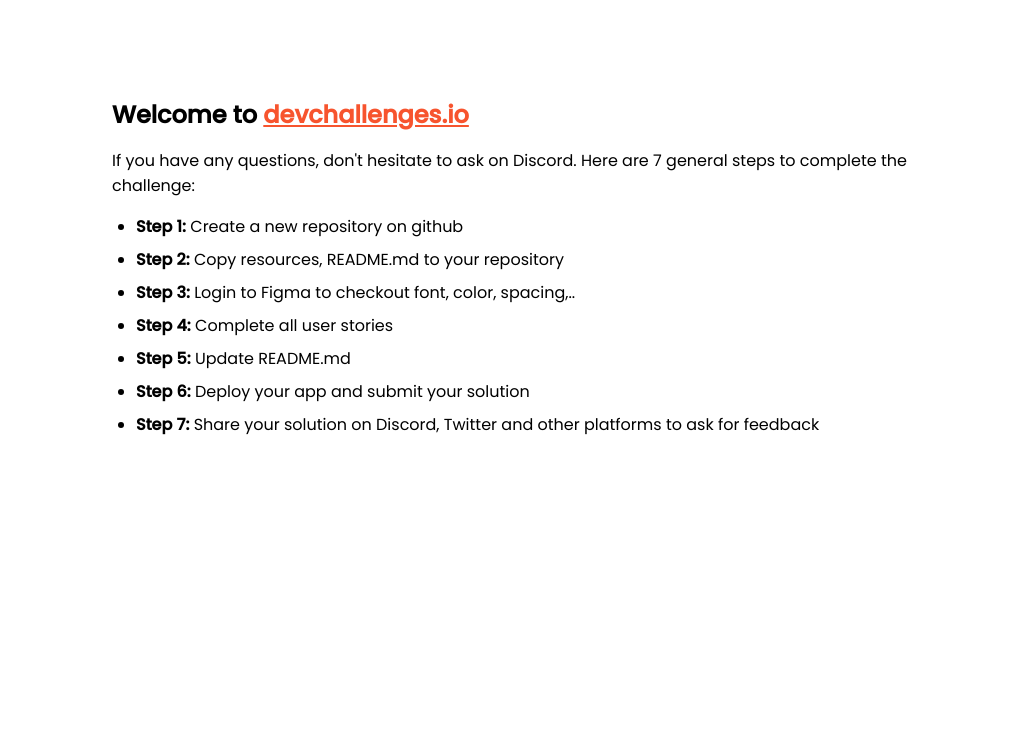
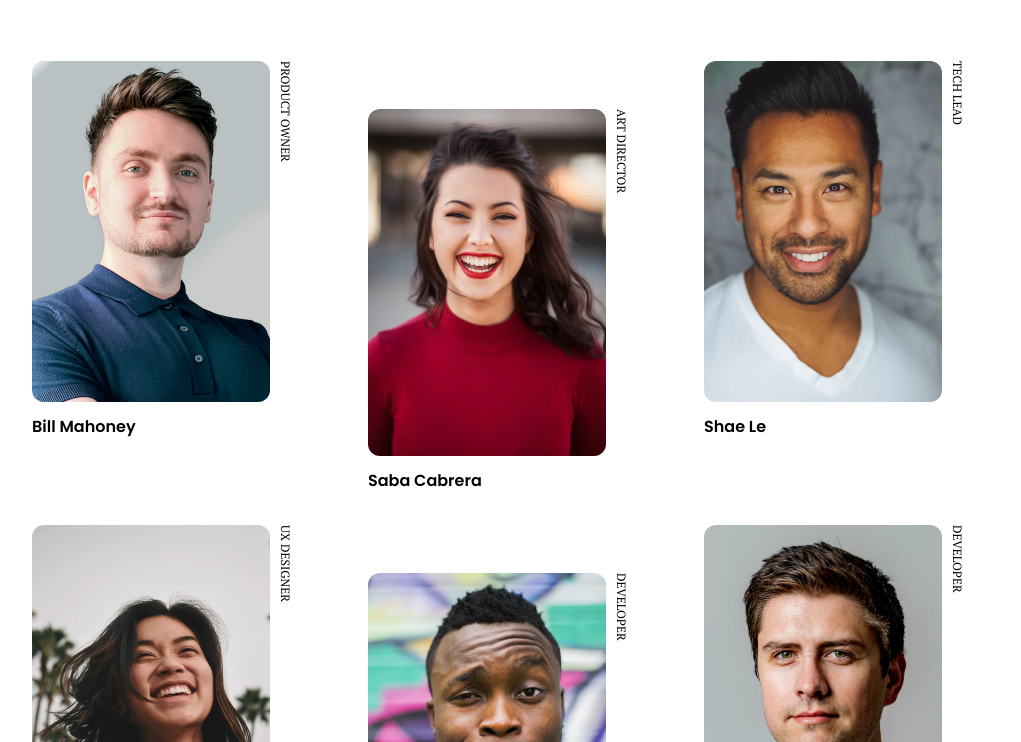
Before and after one commit to adeys/dc-team-page-challenge, a plain HTML site: page public/index.html in a window 1280 px wide. Shown: the part 143-885 px from the top of the page, without its empty margins (128-1149 px from the left). Before the commit the page ends 800 px from the top, so only its background shows below. Drawn offline with Linux system fonts and the light colour scheme.

Commit message:
Completed user stories

```diff
--- /dev/null
+++ b/public/assets/style.css
@@ -0,0 +1,137 @@
+*, *:after, *:before {
+    box-sizing: border-box;
+    padding: 0;
+    margin: 0;
+}
+
+html {
+    font-size: 16px;
+    font-family: 'Poppins', serif;
+}
+
+.container {
+    min-height: 100vh;
+    display: flex;
+    flex-direction: column;
+}
+
+main {
+    flex-grow: 1;
+    display: flex;
+    flex-direction: column;
+    max-width: 960px;
+    width: 100%;
+    margin: 0 auto;
+}
+
+.content-header {
+    display: flex;
+    margin-top: 2rem;
+    margin-bottom: 4rem;
+    align-items: flex-start;
+}
+
+.title, .description {
+    flex: 1 1 50%;
+}
+
+.title {
+    font-family: 'PT Serif', serif;
+    font-size: 2.25rem;
+    margin-block: 0;
+}
+
+.description h2, .description p {
+    font-size: 1.15rem;
+}
+
+.description h2 {
+    font-weight: 600;
+    text-transform: uppercase;
+}
+
+.grid {
+    display: grid;
+    grid-template-columns: 1fr 1fr 1fr;
+    row-gap: 2rem;
+    column-gap: 3rem;
+}
+
+.card-up {
+    display: flex;
+}
+
+.card img {
+    max-width: 238px;
+    width: 100%;
+    border-radius: 12px;
+}
+
+.card .role {
+    font-family: 'PT Serif', serif;
+    font-weight: 400;
+    font-size: .75rem;
+    writing-mode: vertical-lr;
+    text-transform: uppercase;
+    margin-left: .5rem;
+}
+
+.card .name {
+    display: block;
+    font-size: 1rem;
+    font-weight: 600;
+    margin-top: .75rem;
+}
+
+footer {
+    text-align: center;
+    padding: 2rem 0 1rem 0;
+}
+
+@media screen and (max-width: 1024px) {
+    main {
+        width: 70%;
+    }
+}
+
+@media screen and (min-width: 475px) {
+    .card:nth-of-type(3n + 2) {
+        margin-top: 3rem;
+    }
+}
+
+@media screen and (max-width: 474px) {
+    html {
+        font-size: 14px;
+    }
+
+    main {
+        width: 100%;
+        padding: 0 1rem;
+    }
+
+    .content-header {
+        flex-direction: column;
+        margin-bottom: 3rem;
+    }
+
+    .title {
+        margin-bottom: 2.15rem;
+    }
+
+    .grid {
+        grid-template-columns: 1fr 1fr;
+        row-gap: 1.5rem;
+        column-gap: 1.25rem;
+    }
+
+    .card img {
+        max-width: 138px;
+        width: 100%;
+        border-radius: 12px;
+    }
+
+    .card:nth-of-type(even) {
+        margin-top: 3rem;
+    }
+}
--- a/public/index.html
+++ b/public/index.html
@@ -5,80 +5,72 @@
     <meta name="viewport" content="width=device-width, initial-scale=1, maximum-scale=5" />
 
     <link rel="icon" href="assets/devchallenges.png" />
+    <link rel="shortcut icon" type="image/x-icon" href="https://devchallenges.io/" />
+    <link href="https://fonts.googleapis.com/css2?family=PT+Serif:wght@400;700&display=swap" rel="stylesheet" />
+    <link href="https://fonts.googleapis.com/css2?family=Poppins:wght@400;600&display=swap" rel="stylesheet" />
 
-    <link rel="shortcut icon" type="image/x-icon" href="https://devchallenges.io/" />
+    <title>Devchallenges | My Team Page Challenge</title>
 
-    <link href="https://fonts.googleapis.com/css2?family=Poppins:wght@400;500&display=swap" rel="stylesheet" />
-
-    <title>Devchallenges</title>
-
-    <style>
-      body {
-        font-family: "Poppins", sans-serif;
-      }
-
-      ul {
-        padding-left: 24px;
-      }
-
-      li {
-        margin-bottom: 8px;
-      }
-
-      .welcome {
-        max-width: 800px;
-        margin: 0 auto;
-      }
-
-      .welcome-text {
-        margin-top: 30vh;
-        font-weight: 500;
-      }
-
-      .welcome-text p {
-        font-size: 1rem;
-        font-weight: 400;
-      }
-
-      .welcome-text h1 {
-        font-size: 1.5rem;
-      }
-
-      .welcome-text a {
-        color: #f7542e;
-      }
-    </style>
+    <link rel="stylesheet" href="assets/style.css">
 </head>
-  <body>
-    <div class="welcome">
-      <div class="welcome-text">
-        <h1>
-          Welcome to
-          <a href="https://devchallenges.io/" target="_blank"
-            >devchallenges.io</a
-          >
-        </h1>
-
+<body class="container">
+    <main>
+        <div class="content-header">
+            <h1 class="title">The creative team</h1>
+            <div class="description">
+                <h2>Who We Are</h2>
                 <p>
-          If you have any questions, don't hesitate to ask on Discord. Here are
-          7 general steps to complete the challenge:
+                    We are team of creatively diverse, driven, innovative individuals working in various locations from the world
                 </p>
             </div>
-
-      <ul>
-        <li><b>Step 1:</b> Create a new repository on github</li>
-        <li><b>Step 2:</b> Copy resources, README.md to your repository</li>
-        <li>
-          <b>Step 3:</b> Login to Figma to checkout font, color, spacing,..
-        </li>
-        <li><b>Step 4:</b> Complete all user stories</li>
-        <li><b>Step 5:</b> Update README.md</li>
-        <li><b>Step 6:</b> Deploy your app and submit your solution</li>
-        <li>
-          <b>Step 7:</b> Share your solution on Discord, Twitter and other
-          platforms to ask for feedback
-        </li>
-      </ul>
         </div>
+        <div class="grid">
+            <div class="card">
+                <div class="card-up">
+                    <img src="assets/photo1.png" alt="Bill Mahoney">
+                    <span class="role">Product Owner</span>
+                </div>
+                <span class="name">Bill Mahoney</span>
+            </div>
+            <div class="card">
+                <div class="card-up">
+                    <img src="assets/photo2.png" alt="Saba Cabrera">
+                    <span class="role">Art Director</span>
+                </div>
+                <span class="name">Saba Cabrera</span>
+            </div>
+            <div class="card">
+                <div class="card-up">
+                    <img src="assets/photo3.png" alt="Shae Le">
+                    <span class="role">Tech Lead</span>
+                </div>
+                <span class="name">Shae Le</span>
+            </div>
+            <div class="card">
+                <div class="card-up">
+                    <img src="assets/photo4.png" alt="Skyla Lu">
+                    <span class="role">UX Designer</span>
+                </div>
+                <span class="name">Skyla Lu</span>
+            </div>
+            <div class="card">
+                <div class="card-up">
+                    <img src="assets/photo5.png" alt="Griff Richards">
+                    <span class="role">Developer</span>
+                </div>
+                <span class="name">Griff Richards</span>
+            </div>
+            <div class="card">
+                <div class="card-up">
+                    <img src="assets/photo6.png" alt="Stan John">
+                    <span class="role">Developer</span>
+                </div>
+                <span class="name">Stan John</span>
+            </div>
+        </div>
+    </main>
+    <footer>
+        Created by <a href="https://github.com/adeys" target="_blank">adeys</a>
+    </footer>
 </body>
 </html>
```
Also changed, not shown: screenshots/screenshot.png (added), 1 other file. Lines whose indentation alone changed are shown as unchanged.
